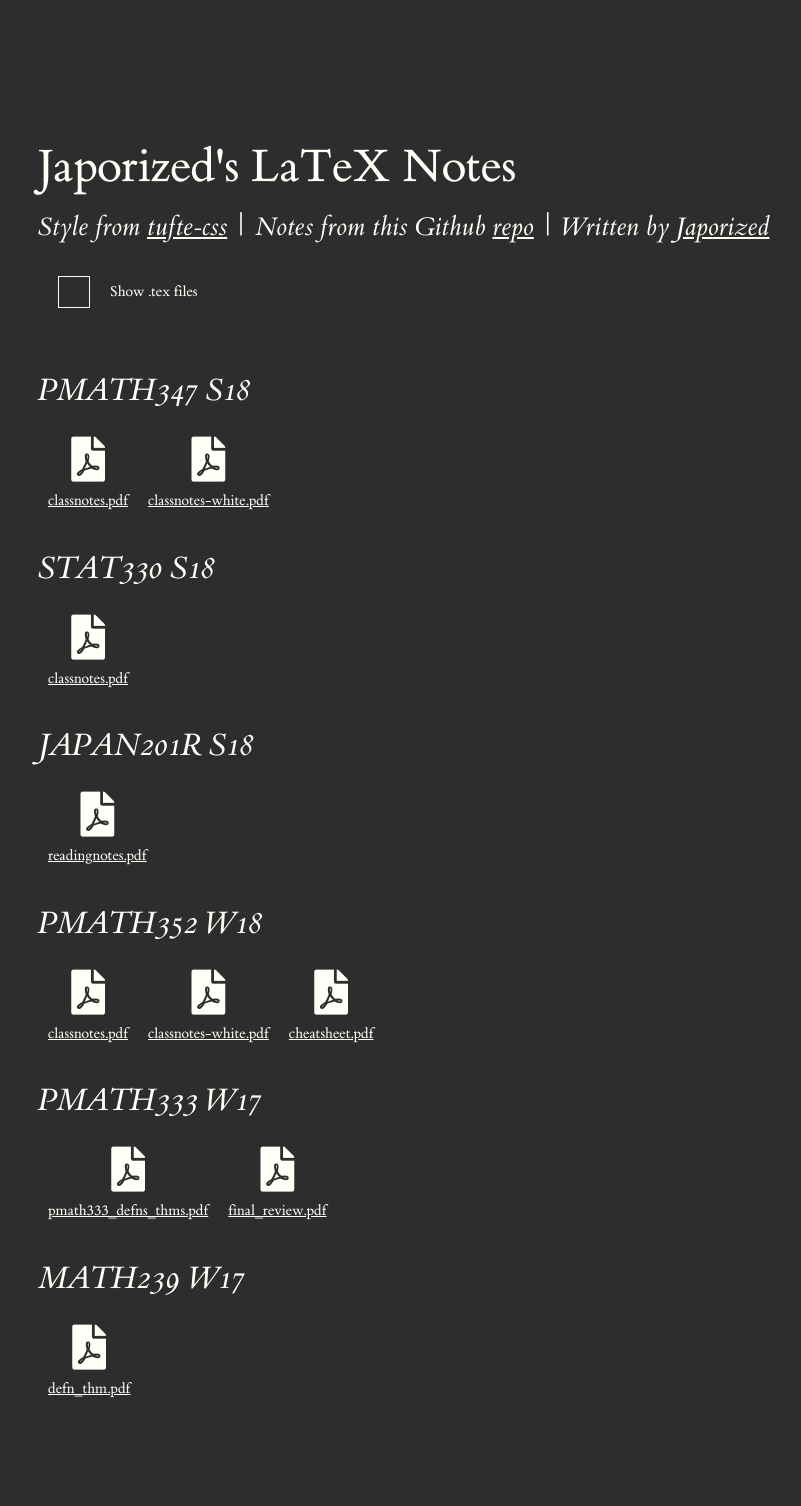
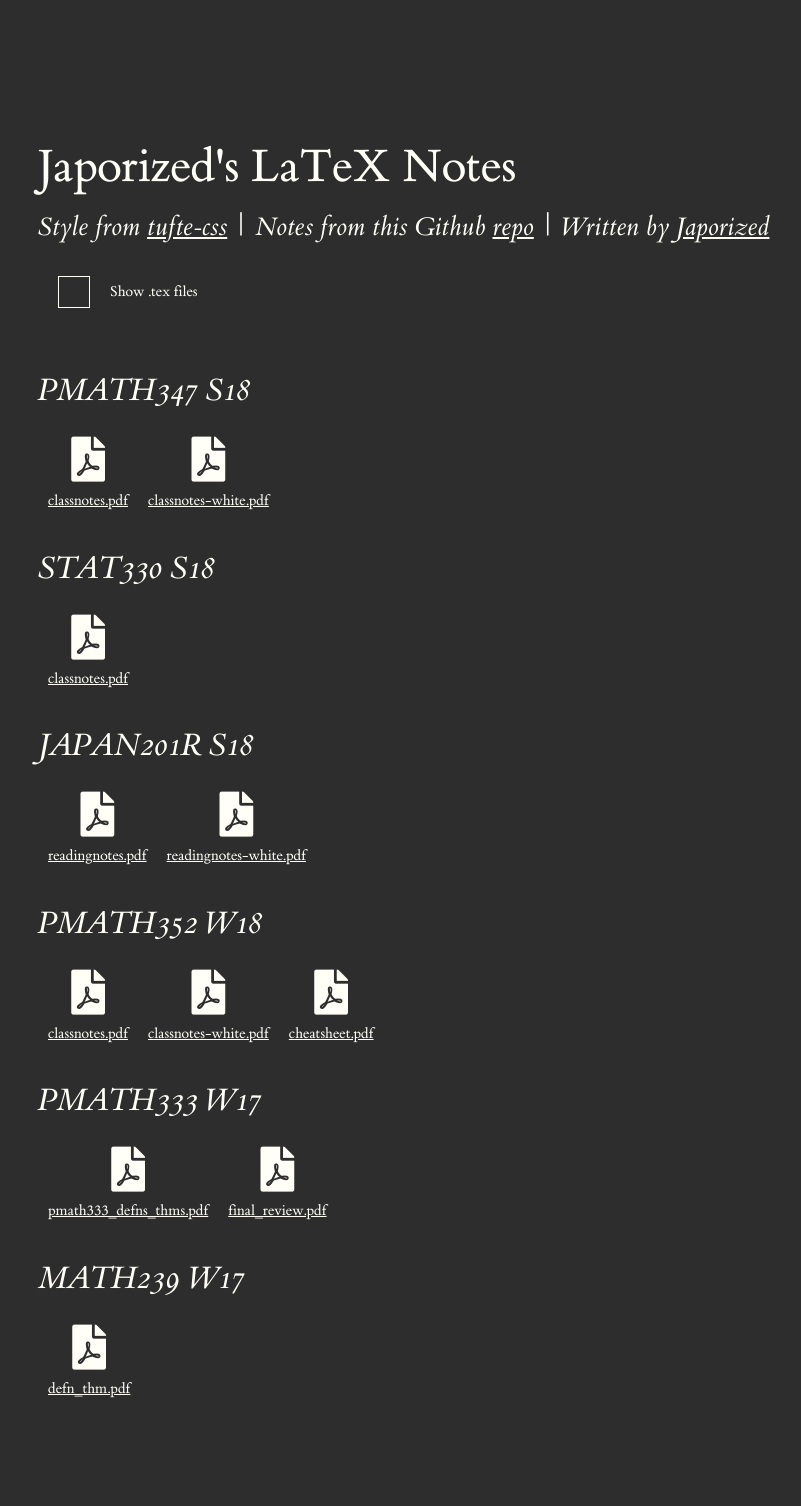
Before and after one commit to japorized/TeX_notes, a Jekyll site: the page built from index.md, in a window 1280 px wide. Shown: the whole page, without its empty margins (122-923 px from the left). Built offline with Jekyll 4.4.1, drawn with Linux system fonts in a browser that asks for light colours; nearby versions of some CDN libraries.

Commit message:
adding bright ver for JAPAN201RS18 to webpage

```diff
--- a/_data/files.yaml
+++ b/_data/files.yaml
@@ -90,6 +90,8 @@
   pdf:
   - title: readingnotes.pdf
     src: ./JAPAN201RS18/readingnotes.pdf
+  - title: readingnotes-white.pdf
+    src: ./JAPAN201RS18/readingnotes-white.pdf
   tex:
   - title: readingnotes.tex
     src: ./JAPAN201RS18/readingnotes.tex
```
